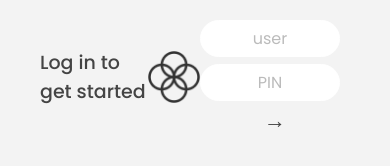
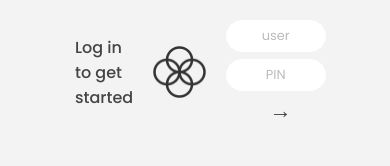
Before and after one commit to Alaa8884/Bankist-Application, a plain HTML site: page index.html in a window 390 px wide. Shown: the top 166 px of the page. Drawn offline with Linux system fonts and the light colour scheme.

Commit message:
Change Header Responsive for mob

```diff
--- a/css/main.css
+++ b/css/main.css
@@ -18,18 +18,31 @@ body {
 }
 
 nav {
+  width: 80%;
+  margin-left: auto;
+  margin-right: auto;
+  padding-left: 15px;
+  padding-right: 15px;
   display: flex;
   justify-content: space-between;
   align-items: center;
   padding: 0 2rem;
   position: relative;
 }
-
+@media (max-width: 768px) {
+  nav {
+    gap: 20px;
+  }
+}
 .welcome {
   font-size: 1.9rem;
   font-weight: 500;
 }
-
+@media (max-width: 768px) {
+  .welcome {
+    font-size: 1.6rem;
+  }
+}
 .logo {
   height: 5.25rem;
 }
@@ -61,7 +74,13 @@ nav {
   -ms-transition: all 0.3s;
   -o-transition: all 0.3s;
 }
-
+@media (max-width: 767px) {
+  .login input {
+    padding: 5px 15px;
+    font-size: 1.3rem;
+    width: 10rem;
+}
+}
 .login input:focus {
   outline: none;
   border: 1px solid #ccc;
```
